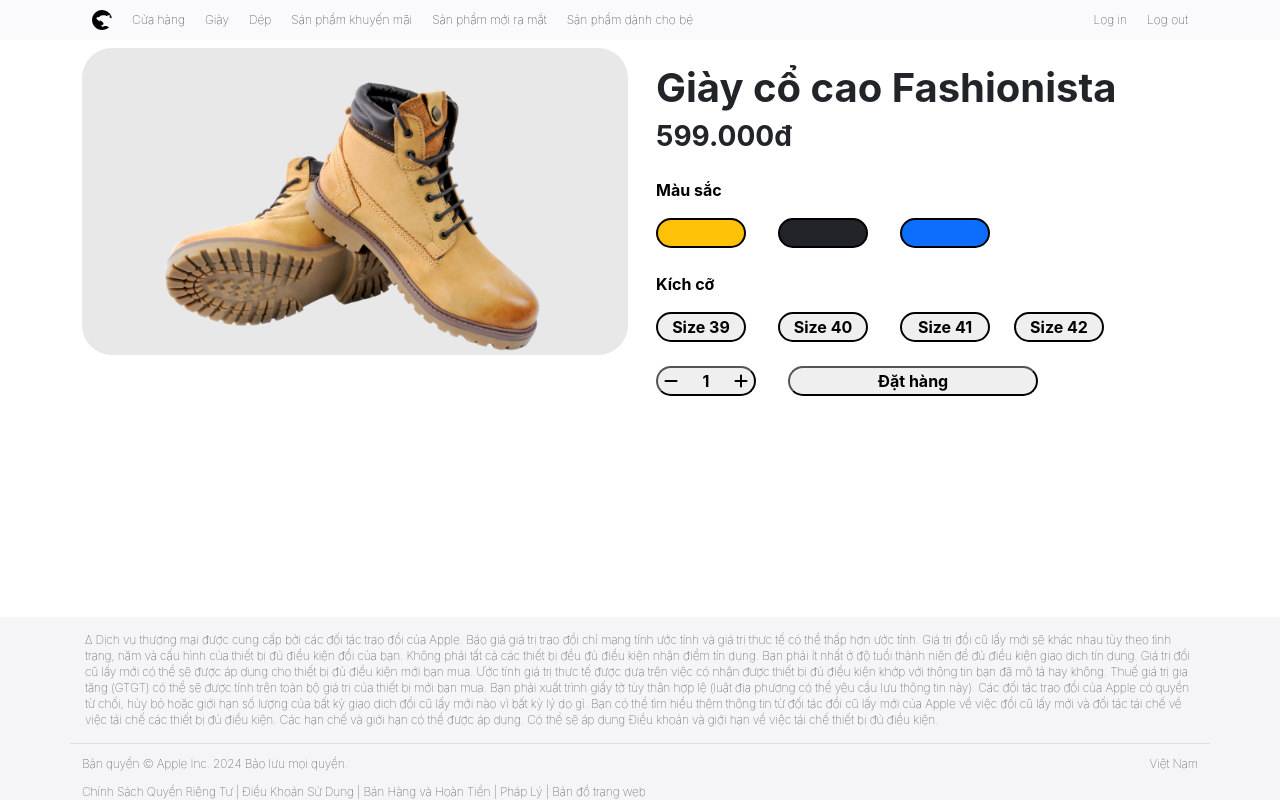
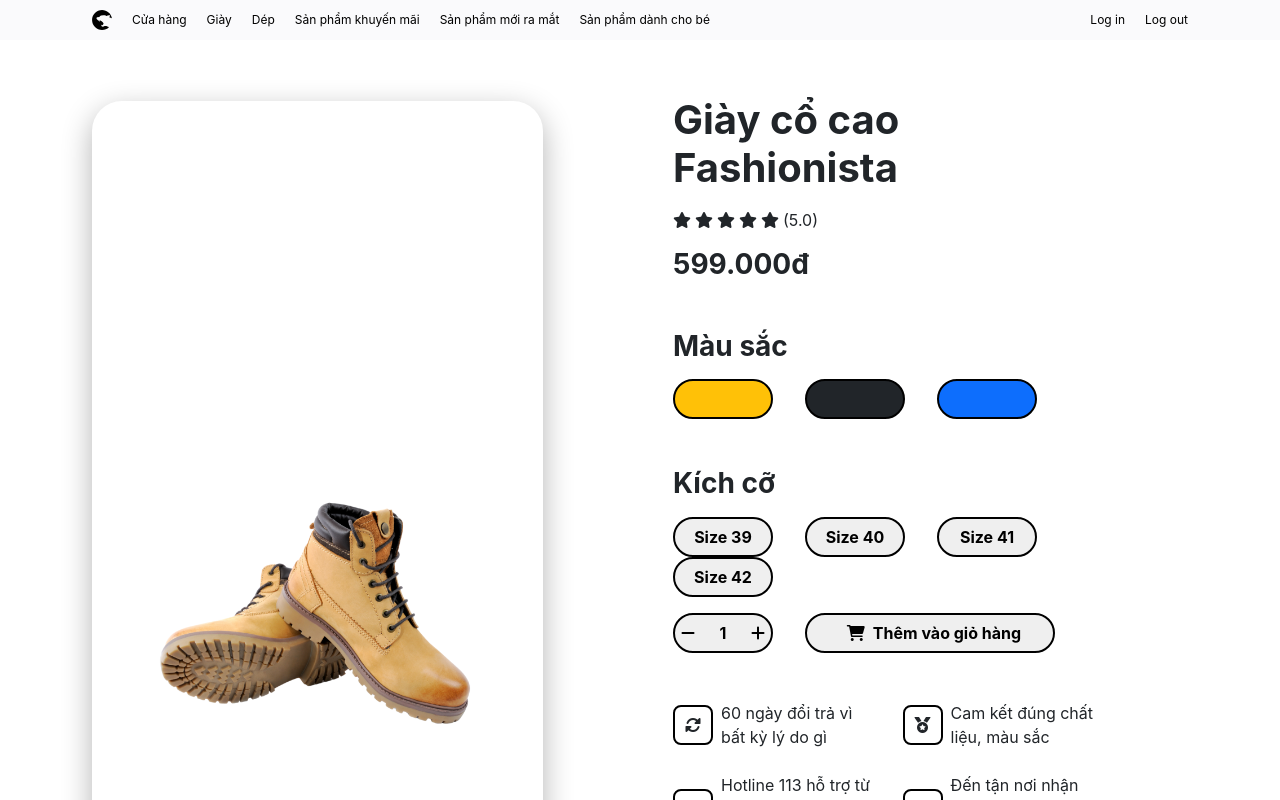
Before and after one commit to TranQuocVan/Project_E-CommerceWebFE, a plain HTML site: page detailShoes.html in a window 1280 px wide. Drawn offline with nearby package versions, Linux system fonts and the light colour scheme.

Commit message:
Update page detailShoes

```diff
--- a/detailShoes.html
+++ b/detailShoes.html
@@ -5,11 +5,9 @@
   <meta charset="UTF-8">
   <meta name="viewport" content="width=device-width, initial-scale=1.0">
   <title>Detail</title>
-  <link href="https://cdn.jsdelivr.net/npm/bootstrap@5.0.2/dist/css/bootstrap.min.css" rel="stylesheet"
-        integrity="sha384-EVSTQN3/azprG1Anm3QDgpJLIm9Nao0Yz1ztcQTwFspd3yD65VohhpuuCOmLASjC" crossorigin="anonymous">
+  <link href="https://cdn.jsdelivr.net/npm/bootstrap@5.0.2/dist/css/bootstrap.min.css" rel="stylesheet" integrity="sha384-EVSTQN3/azprG1Anm3QDgpJLIm9Nao0Yz1ztcQTwFspd3yD65VohhpuuCOmLASjC" crossorigin="anonymous">
   <script src="https://cdn.jsdelivr.net/npm/bootstrap@5.3.3/dist/js/bootstrap.bundle.min.js"></script>
   <script src="https://code.jquery.com/jquery-3.6.0.min.js"></script>
-  <link rel="stylesheet" href="https://cdnjs.cloudflare.com/ajax/libs/font-awesome/6.0.0-beta3/css/all.min.css">
 
 
   <link rel="stylesheet" href="https://cdnjs.cloudflare.com/ajax/libs/font-awesome/6.0.0-beta3/css/all.min.css">
@@ -24,67 +22,56 @@
 <body>
 <header>
 
-  <div style="position: fixed; z-index: 2;" class="container-fluid main-bg-color mb-5 ">
-    <div class="container">
-
-      <div style="font-size: 20px;" class="row">
-        <div class="col-md-9 flex-align-items-center dropdown">
-                        <span class="navigation"><a href="index.html"><img style="width: 20px;" src="assets/logo.svg"
-                                                                           alt="logo"></a></span>
-          <span class="navigation" id="shop"><a href="#">Cửa hàng</a></span>
-          <span class="navigation" id="shoe"><a href="#">Giày</a></span>
-          <span class="navigation"><a href="#">Dép</a></span>
-          <span class="navigation"><a href="#">Sản phẩm khuyến mãi</a></span>
-          <span class="navigation"><a href="#">Sản phẩm mới ra mắt</a></span>
-          <span class="navigation"><a href="#">Sản phẩm dành cho bé</a></span>
-
-        </div>
-        <div class="col-md-3 flex-align-items-center" style="justify-content: end;">
-          <span class="navigation"><a href="login.html">Log in</a></span>
-          <span class="navigation"><a href="logout.html">Log out</a></span>
-        </div>
-      </div>
-    </div>
-  </div>
-  <div style="z-index: 1;" class="container-fluid content-when-hover main-bg-color"></div>
+  <nav></nav>
   <div class="under-navigation">
     <div class="container content-detail mt-5">
       <div class="row">
-        <div class="col-md-6 d-flex justify-content-center align-items-center img-detail">
-          <img src="assets/shoeMens/cocao.png" alt="Image" class="img-fluid">
+        <div class="col-12 col-md-5 d-flex justify-content-center align-items-center img-detail ">
+          <img src="assets/shoeMens/1.png" alt="Image" class="img-fluid">
         </div>
 
-        <div class="col-md-6 d-flex justify-content-center align-items-center position-relative">
-          <div class="info position-absolute top-0 start-0 mt-3 ms-3">
-            <div class="text-xl-start">
+        <div class="col-12 col-md-5 d-flex justify-content-center align-items-center position-relative">
+          <div class="info mt-5 ms-3">
+            <div class="text-xl-start mb-3">
               <h1 class="fw-bold">Giày cổ cao Fashionista</h1>
             </div>
-            <div class="text-xl-start">
+
+            <div class="text-xl-start d-inline-flex align-items-center mb-3">
+              <i class="fa-solid fa-star me-1"></i>
+              <i class="fa-solid fa-star me-1"></i>
+              <i class="fa-solid fa-star me-1"></i>
+              <i class="fa-solid fa-star me-1"></i>
+              <i class="fa-solid fa-star me-1"></i>
+              <a>(5.0)</a>
+            </div>
+
+
+            <div class="text-xl-start mb-5 ">
               <h3 class="fw-bold">599.000đ</h3>
             </div>
-            <div class="text-xl-start mt-4">
-              <a class="fw-bold">Màu sắc</a>
+            <div class="text-xl-start mb-3">
+              <h3 class="fw-bold">Màu sắc</h3>
             </div>
 
-            <div class="row mt-3">
+            <div class="row mb-5">
               <div class="col-auto">
-                <div class="bg-warning mx-auto rounded-pill me-2 color-box "></div>
+                <div class="bg-warning mx-auto rounded-pill me-2 color-box p-3 "></div>
               </div>
 
               <div class="col-auto">
-                <div class="bg-dark mx-auto rounded-pill me-2 color-box"></div>
+                <div class="bg-dark mx-auto rounded-pill me-2 color-box p-3"></div>
               </div>
 
               <div class="col-auto">
-                <div class="bg-primary mx-auto rounded-pill color-box"></div>
+                <div class="bg-primary mx-auto rounded-pill color-box p-3"></div>
               </div>
             </div>
 
-            <div class="text-xl-start mt-4">
-              <a class="fw-bold">Kích cỡ</a>
+            <div class="text-xl-start mb-3">
+              <h3 class="fw-bold"> Kích cỡ</h3>
             </div>
 
-            <div class="row mt-3">
+            <div class="row mb-3">
               <div class="col-auto">
                 <button class="mx-auto d-flex justify-content-center align-items-center rounded-pill me-2 color-box" >
                   <a class="fw-bold">Size 39</a>
@@ -111,10 +98,10 @@
 
             </div>
 
-            <div class="row mt-4">
+            <div class="row mb-5">
               <!-- Nút tăng giảm số lượng -->
               <div class="col-auto">
-                <button class="mx-auto d-flex justify-content-between align-items-center rounded-pill me-2" style="width: 100px;">
+                <button class="mx-auto d-flex justify-content-between align-items-center rounded-pill me-2 color-box" style="width: 100px;">
                   <i class="fas fa-minus"></i>
                   <span class="fw-bold">1</span>
                   <i class="fas fa-plus"></i>
@@ -123,11 +110,47 @@
 
               <!-- Nút đặt hàng -->
               <div class="col-auto">
-                <button class="mx-auto d-flex justify-content-center align-items-center rounded-pill" style="width: 250px;">
-                  <span class="fw-bold">Đặt hàng</span>
+                <button class="mx-auto d-flex justify-content-center align-items-center rounded-pill order-button color-box" style="width: 250px;">
+                  <i class="fa-solid fa-cart-shopping mx-2"></i>
+                  <span class="fw-bold">Thêm vào giỏ hàng</span>
                 </button>
               </div>
             </div>
+
+            <div class="row mb-5">
+              <div class="col-6 mb-2 d-flex align-items-center">
+                <i class="fa-solid fa-rotate me-2 icon-bordered"></i>
+                <a>60 ngày đổi trả vì bất kỳ lý do gì</a>
+              </div>
+
+              <div class="col-6 mb-2 d-flex align-items-center">
+                <i class="fa-solid fa-medal me-2 icon-bordered"></i>
+                <a>Cam kết đúng chất liệu, màu sắc</a>
+              </div>
+
+              <div class="col-6 mb-2 d-flex align-items-center mt-3">
+                <i class="fa-solid fa-phone me-2 icon-bordered"></i>
+                <a >Hotline 113 hỗ trợ từ 8h30 - 22h mỗi ngày
+                </a>
+              </div>
+
+              <div class="col-6 mb-2 d-flex align-items-center mt-3">
+                <i class="fa-solid fa-street-view me-2 icon-bordered"></i>
+                <a>Đến tận nơi nhận hàng trả, hoàn tiền trong 24h</a>
+              </div>
+            </div>
+
+            <div class="outstanding-features">
+              <hr class="line">
+
+              <h4 class="fw-bold"> Đặc điểm nổi bật. </h4>
+              <p>+ Chất vải da chắc chắn.</p>
+              <p>+ Fashionsta cho giới trẻ.</p>
+              <p>+ Màu sắc đa dạng.</p>
+              <p>+ Nhẹ và thoáng khí, thoải mái khi <mang class=""></mang></p>
+              <p>+ Độ bền và khả năng chịu lực cao.</p>
+            </div>
+
 
 
           </div>
@@ -135,67 +158,16 @@
       </div>
     </div>
   </div>
+
 </header>
 
 
 <footer>
-  <div class="container">
-    <div class="row">
-      <div class="col-md-12 header-footer">
-                    <span>
-                        ∆ Dịch vụ thương mại được cung cấp bởi các đối tác trao đổi của Apple. Báo giá giá trị trao đổi
-                        chỉ mang tính ước tính và giá trị thực tế có thể thấp hơn ước tính. Giá trị đổi cũ lấy mới sẽ
-                        khác nhau tùy theo tình trạng, năm và cấu hình của thiết bị đủ điều kiện đổi của bạn. Không phải
-                        tất cả các thiết bị đều đủ điều kiện nhận điểm tín dụng. Bạn phải ít nhất ở độ tuổi thành niên
-                        để đủ điều kiện giao dịch tín dụng. Giá trị đổi cũ lấy mới có thể sẽ được áp dụng cho thiết bị
-                        đủ điều kiện mới bạn mua. Ước tính giá trị thực tế được dựa trên việc có nhận được thiết bị đủ
-                        điều kiện khớp với thông tin bạn đã mô tả hay không. Thuế giá trị gia tăng (GTGT) có thể sẽ được
-                        tính trên toàn bộ giá trị của thiết bị mới bạn mua. Bạn phải xuất trình giấy tờ tùy thân hợp lệ
-                        (luật địa phương có thể yêu cầu lưu thông tin này). Các đối tác trao đổi của Apple có quyền từ
-                        chối, hủy bỏ hoặc giới hạn số lượng của bất kỳ giao dịch đổi cũ lấy mới nào vì bất kỳ lý do gì.
-                        Bạn có thể tìm hiểu thêm thông tin từ đối tác đổi cũ lấy mới của Apple về việc đổi cũ lấy mới và
-                        đối tác tái chế về việc tái chế các thiết bị đủ điều kiện. Các hạn chế và giới hạn có thể được
-                        áp dụng. Có thể sẽ áp dụng Điều khoản và giới hạn về việc tái chế thiết bị đủ điều kiện.
-                    </span>
-      </div>
-      <div style="width: 100%;" class="col-md-12 ">
-        <div class="content-footer"
-             style="display: flex; align-items: center; justify-content: space-between;">
-          <div>
-            Bản quyền © Apple Inc. 2024 Bảo lưu mọi quyền.
-          </div>
-          <div>
-            Việt Nam
-          </div>
-        </div>
-      </div>
-      <div class="col-md-12">
-                    <span>
-                        Chính Sách Quyền Riêng Tư |
-                    </span>
-        <span>
-                        Điều Khoản Sử Dụng |
-                    </span>
-        <span>
-                        Bán Hàng và Hoàn Tiền |
-                    </span>
-        <span>
-                        Pháp Lý |
-                    </span>
-        <span>
-                        Bản đồ trang web
-                    </span>
-
-      </div>
-
-    </div>
-  </div>
 </footer>
 
+</body>
+<script src="component/navigation.js"></script>
+<script src="component/footer.js"></script>
 
-<script src="script/navigation.js"> </script>
-<script src="script/men'sSportsShoe.js"></script>
-
-</body>
 
 </html>
--- a/styler/detailShoes.css
+++ b/styler/detailShoes.css
@@ -1,15 +1,39 @@
-body{
+
+    body {
         font-family: SF Pro Text, SF Pro Icons, Helvetica Neue, Helvetica, Arial, sans-serif;
     }
+    .img-detail {
+        margin-right: 100px;
+    }
+
     .img-detail img {
-    background-color: #e8e8e8;
+        margin-left: 20px;
+
+        height: 1000px;
+        width: auto;
         border-radius: 30px;
+        object-fit: contain;
+        box-shadow: 0 10px 30px rgba(0, 0, 0, 0.3); /* Tạo bóng cho ảnh */
     }
-.color-box{
-    width: 90px;
-    height: 30px;
+
+
+    .color-box {
+        width: 100px;
+        height: 40px;
         border: solid 2px black;
+        cursor: pointer;
+
     }
-*{
-    font-weight: lighter;
+
+
+    .order-button:hover {
+        background-color: black; /* Màu nền khi hover */
+        color: white; /* Màu chữ khi hover */
+        cursor: pointer; /* Thay đổi con trỏ để gợi ý rằng nút có thể nhấn */
     }
+    .icon-bordered {
+
+        border: 2px solid #000;
+        border-radius: 20%;
+        padding: 10px;
+    }
```
Also changed, not shown: script/detailShoes.js (added, +9 -0 lines), assets/shoeMens/1.png (added). Lines whose indentation alone changed are shown as unchanged.
